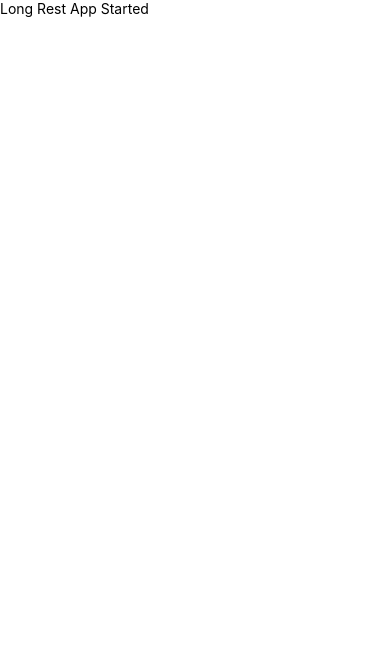
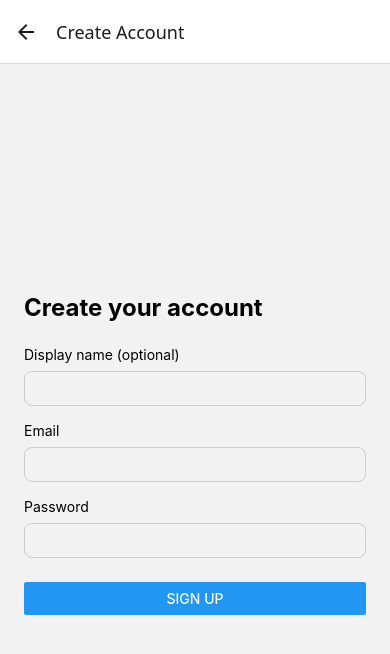
Before and after one commit to bmodestow/long-rest, a React Native app: screen /Register in a window 390 px wide. Shown: the top 654 px of the page. Built offline with nearby package versions, Linux system fonts and the light colour scheme; no server answers; the database is empty.

Commit message:
Added better styling and typing, added login and register screens

```diff
--- a/App.tsx
+++ b/App.tsx
@@ -1,25 +1,11 @@
-import { useEffect } from 'react';
-import { Text, View } from 'react-native';
-import { supabase } from './src/api/supabaseClient';
+import React from 'react';
+import { AuthProvider } from './src/context/AuthContext';
+import RootNavigator from './src/navigation/RootNavigator';
 
 export default function App() {
-
-    useEffect(() => {
-        const testSupabase = async () => {
-            const {data, error} = await supabase
-                .from('campaigns') // doesn't need to exist yet
-                .select('*')
-                .limit(1);
-
-            console.log("Supabase test:", { data, error });
-        };
-
-        testSupabase();
-    }, []);
-
     return (
-        <View>
-            <Text>Long Rest App Started</Text>
-        </View>
+        <AuthProvider>
+            <RootNavigator />
+        </AuthProvider>
     );
 }
--- a/src/navigation/AuthNavigator.tsx
+++ b/src/navigation/AuthNavigator.tsx
@@ -1,6 +1,6 @@
 import { createNativeStackNavigator } from '@react-navigation/native-stack';
 import React from 'react';
-import LoginScreen from '../screen/auth/LoginScreen';
+import LoginScreen from '../screens/auth/LoginScreen';
 import RegisterScreen from '../screens/auth/RegisterScreen';
 
 export type AuthStackParamList = {
--- a/src/screens/auth/LoginScreen.tsx
+++ b/src/screens/auth/LoginScreen.tsx
@@ -1,6 +1,14 @@
+// src/screens/auth/LoginScreen.tsx
 import type { NativeStackScreenProps } from '@react-navigation/native-stack';
 import React, { useState } from 'react';
-import { Alert, Text, TextInput, View } from 'react-native';
+import {
+    Alert,
+    Button,
+    StyleSheet,
+    Text,
+    TextInput,
+    View,
+} from 'react-native';
 import { signIn } from '../../api/auth';
 import type { AuthStackParamList } from '../../navigation/AuthNavigator';
 
@@ -20,35 +28,88 @@ const LoginScreen: React.FC<Props> = ({ navigation }) => {
 
     setLoading(true);
     const { error } = await signIn(email.trim(), password);
-
     setLoading(false);
 
     if (error) {
       Alert.alert('Login failed', error.message);
     } else {
-            // AuthContext will pick up the change, RootNavigator will switch to AppNavigator
+      // Auth state listener in AuthContext will pick this up
     }
   };
 
   return (
-        <View style={{ flex: 1, padding: 24, justifyContent: 'center '}}>
-            <Text style={{ fontSize: 28, fontWeight: 'bold', marginBottom: 24 }}>Long Rest</Text>
+    <View style={styles.container}>
+      <Text style={styles.title}>Long Rest</Text>
 
-            <Text style={{ marginBottom: 8 }}>Email</Text>
+      <Text style={styles.label}>Email</Text>
       <TextInput
-                style={{
+        style={styles.input}
+        autoCapitalize="none"
+        keyboardType="email-address"
+        value={email}
+        onChangeText={setEmail}
+      />
+
+      <Text style={styles.label}>Password</Text>
+      <TextInput
+        style={[styles.input, styles.passwordInput]}
+        secureTextEntry
+        value={password}
+        onChangeText={setPassword}
+      />
+
+      <Button
+        title={loading ? 'Logging in...' : 'Log in'}
+        onPress={handleLogin}
+        disabled={loading}
+      />
+
+      <View style={styles.footer}>
+        <Text>
+          New here?{' '}
+          <Text
+            style={styles.link}
+            onPress={() => navigation.navigate('Register')}
+          >
+            Create an account
+          </Text>
+        </Text>
+      </View>
+    </View>
+  );
+};
+
+const styles = StyleSheet.create({
+  container: {
+    flex: 1,
+    padding: 24,
+    justifyContent: 'center',
+  },
+  title: {
+    fontSize: 28,
+    fontWeight: 'bold',
+    marginBottom: 24,
+  },
+  label: {
+    marginBottom: 8,
+  },
+  input: {
     borderWidth: 1,
     borderColor: '#ccc',
     borderRadius: 8,
     paddingHorizontal: 12,
     paddingVertical: 8,
     marginBottom: 16,
-                }}
-                autoCapitalize='none'
-                keyboardType='email-address'
-                value={email}
-                onChangeText={setEmail}
-            />
-        </View>
-    )
-}
+  },
+  passwordInput: {
+    marginBottom: 24,
+  },
+  footer: {
+    marginTop: 16,
+  },
+  link: {
+    color: 'blue',
+  },
+});
+
+export default LoginScreen;
--- a/src/screens/auth/RegisterScreen.tsx
+++ b/src/screens/auth/RegisterScreen.tsx
@@ -0,0 +1,97 @@
+import type { AuthStackParamList } from '@/src/navigation/AuthNavigator';
+import type { NativeStackScreenProps } from '@react-navigation/native-stack';
+import React, { useState } from 'react';
+import { Alert, Button, Text, TextInput, View } from 'react-native';
+import { signUp } from '../../api/auth';
+
+type Props = NativeStackScreenProps<AuthStackParamList, 'Register'>;
+
+const RegisterScreen: React.FC<Props> = ({ navigation }) => {
+    const [displayName, setDisplayName] = useState('');
+    const [email, setEmail] = useState('');
+    const [password, setPassword] = useState('');
+
+    const [loading, setLoading] = useState(false);
+
+    const handleRegister = async () => {
+        if (!email || !password) {
+            Alert.alert('Missing info', 'Please enter an email and password.');
+            return;
+        }
+
+        setLoading(true);
+        const { error } = await signUp(email.trim(), password, displayName || undefined);
+
+        setLoading(false);
+
+        if (error) {
+            Alert.alert('Sign up failed', error.message);
+        } else {
+            Alert.alert('Success', 'Account created! You can log in now.', [
+                {
+                    text: 'OK',
+                    onPress: () => navigation.navigate('Login'),
+                },
+            ]);
+        }
+    };
+
+    return (
+        <View style={{ flex:1, padding: 24, justifyContent: 'center' }}>
+            <Text style={{ fontSize: 24, fontWeight: 'bold', marginBottom: 24 }}>Create your account</Text>
+
+            <Text style={{ marginBottom: 8 }}>Display name (optional)</Text>
+            <TextInput
+                style={{
+                    borderWidth: 1,
+                    borderColor: '#ccc',
+                    borderRadius: 8,
+                    paddingHorizontal: 12,
+                    paddingVertical: 8,
+                    marginBottom: 16,
+                }}
+                value={displayName}
+                onChangeText={setDisplayName}
+            />
+
+            <Text style={{ marginBottom: 8 }}>Email</Text>
+            <TextInput
+                style={{
+                    borderWidth: 1,
+                    borderColor: '#ccc',
+                    borderRadius: 8,
+                    paddingHorizontal: 12,
+                    paddingVertical: 8,
+                    marginBottom: 16,
+                }}
+                autoCapitalize="none"
+                keyboardType="email-address"
+                value={email}
+                onChangeText={setEmail}
+            />
+
+            <Text style={{ marginBottom: 8 }}>Password</Text>
+            <TextInput
+                style={{
+                    borderWidth: 1,
+                    borderColor: '#ccc',
+                    borderRadius: 8,
+                    paddingHorizontal: 12,
+                    paddingVertical: 8,
+                    marginBottom: 24,
+                }}
+                secureTextEntry
+                value={password}
+                onChangeText={setPassword}
+            />
+
+            <Button
+                title={loading ? 'Creating account...' : 'Sign up'}
+                onPress={handleRegister}
+                disabled={loading}
+            />
+        </View>
+    );
+};
+
+export default RegisterScreen;
```
Lines whose indentation alone changed are shown as unchanged.
